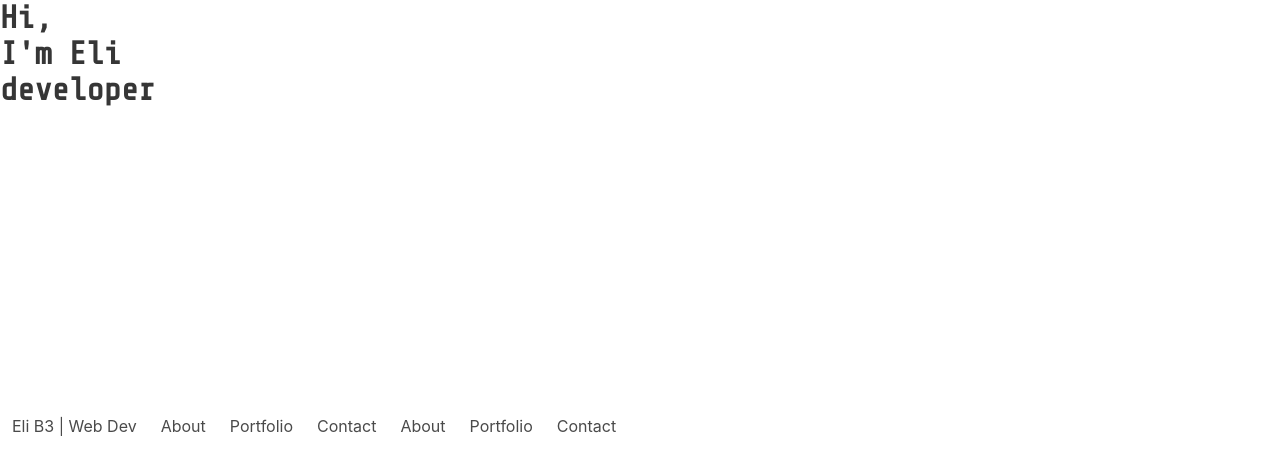
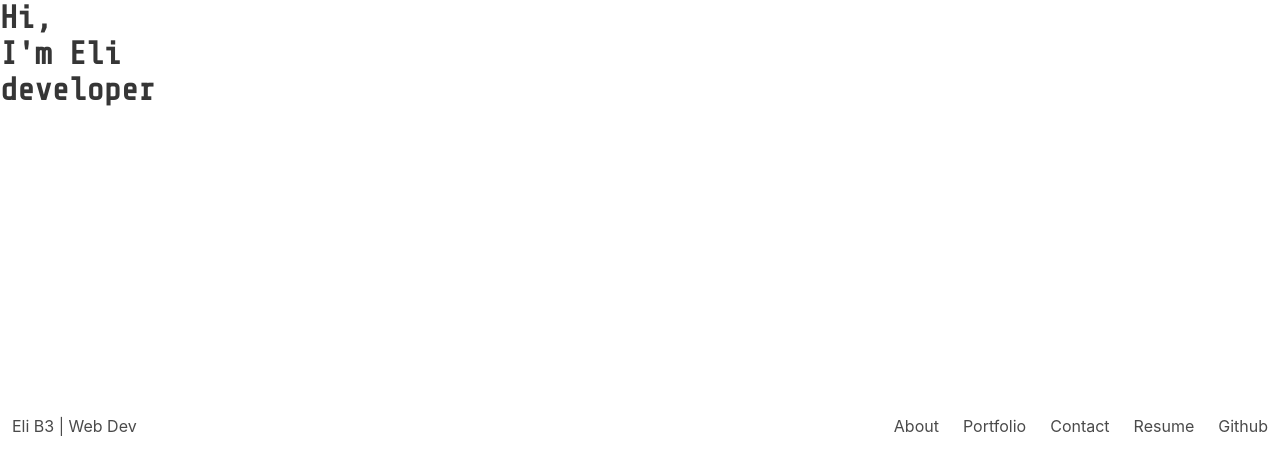
Before and after one commit to elikyaB/portfolio-final, a Svelte app: page / in a window 1280 px wide. Shown: the top 474 px of the page. Built offline with nearby package versions, Linux system fonts and the light colour scheme.

Commit message:
done tinkering with navbar for now

```diff
--- a/src/components/Header.svelte
+++ b/src/components/Header.svelte
@@ -1,65 +1,38 @@
 <script>
     let active = false
     function activate(){active = !active}
-    function test(){console.log('works')}
-    let hide = false
-    function conceal(){hide = !hide}
+    function test(){console.log('test')}
 </script>
 
 <nav class="navbar" aria-label="main navigation">
     <div class="navbar-brand">
         <a href="/" class="navbar-item">Eli B3 | Web Dev</a>
         <div
-            class="{`navbar-burger has-dropdown is-arrowless${active?' is-active':''}`}"
-            on:click={test,activate}
+            class="{`navbar-burger has-dropdown is-arrowless is-right${active?' is-active':''}`}"
+            on:click|stopPropagation={activate}
+            on:pointerenter={activate}
+            on:pointerleave={activate}
         >
             <span aria-hidden="true"></span>
             <span aria-hidden="true"></span>
             <span aria-hidden="true"></span>
-            <!-- <div class="{`navbar-dropdown is-right${active?' is-active':''}`}">
-                <div class="navbar-item">About</div>
-                <div class="navbar-item">Portfolio</div>
-                <div class="navbar-item">Contact</div>
-                <hr class="navbar-divider"/>
-                <div class="navbar-item">Resume</div>
-                <div class="navbar-item">Github</div>
-                <div class="navbar-item">Blog</div>
-            </div> -->
         </div>
     </div>
-    <div id="pages" class="{`navbar-menu justify-content${active?' is-active':''}`}">
+    <div class="{`navbar-menu ${active?' is-active':''}`}">
         <div class="navbar-start">
+            <!-- <div class="navbar-item">... pulsing dot bridge ...</div> -->
+        </div>
+        <div class="navbar-end">
             <a href="#about" class="navbar-item">About</a>
             <a href="#portfolio" class="navbar-item">Portfolio</a>
             <a href="#contact" class="navbar-item">Contact</a>
-            <a href="#about" class="navbar-item">About</a>
-            <a href="#portfolio" class="navbar-item">Portfolio</a>
-            <a href="#contact" class="navbar-item">Contact</a>
-        </div>
-        <div class="navbar-end">
-            <!-- <div
-                class="{`navbar-burger navbar-item navbar-link has-dropdown is-hoverable is-arrowless${active?' is-active':''}`}"
-                on:click={activate}
-                on:pointerenter={activate}
-                on:pointerleave={activate}
-            >
-                <span aria-hidden="true"></span>
-                <span aria-hidden="true"></span>
-                <span aria-hidden="true"></span>
-                <div class="{`navbar-dropdown is-right${active?' is-active':''}`}">
-                    <div class="navbar-item">About</div>
-                    <div class="navbar-item">Portfolio</div>
-                    <div class="navbar-item">Contact</div>
-                    <hr class="navbar-divider"/>
-                    <div class="navbar-item">Resume</div>
-                    <div class="navbar-item">Github</div>
-                    <div class="navbar-item">Blog</div>
-                </div>
-            </div> -->
+            <a href="#about" class="navbar-item">Resume</a>
+            <a href="#portfolio" class="navbar-item">Github</a>
+            <!-- <a href="#contact" class="navbar-item">Blog (Coming Soon)</a> -->
         </div>
     </div>
 </nav>
 
 <style>
-
+    .navbar-menu {justify-content:space-between; margin: 0 auto;}
 </style>
```
